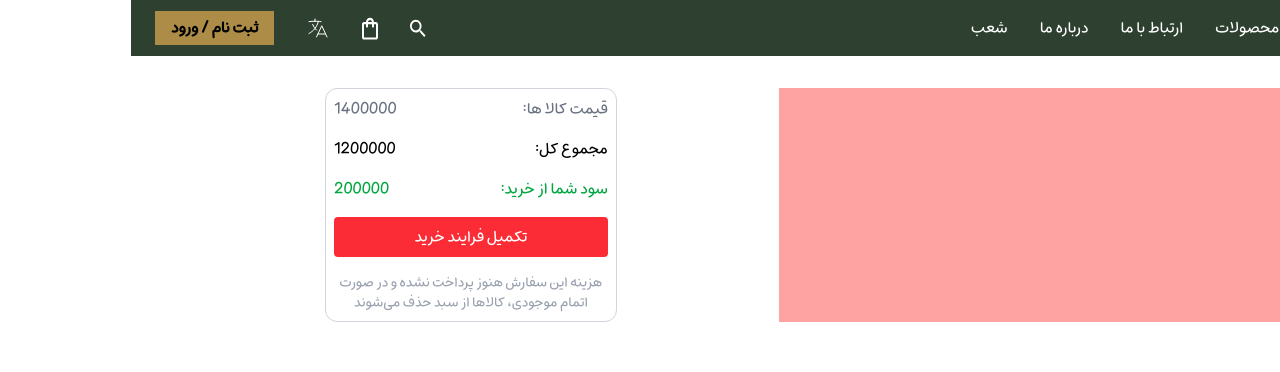
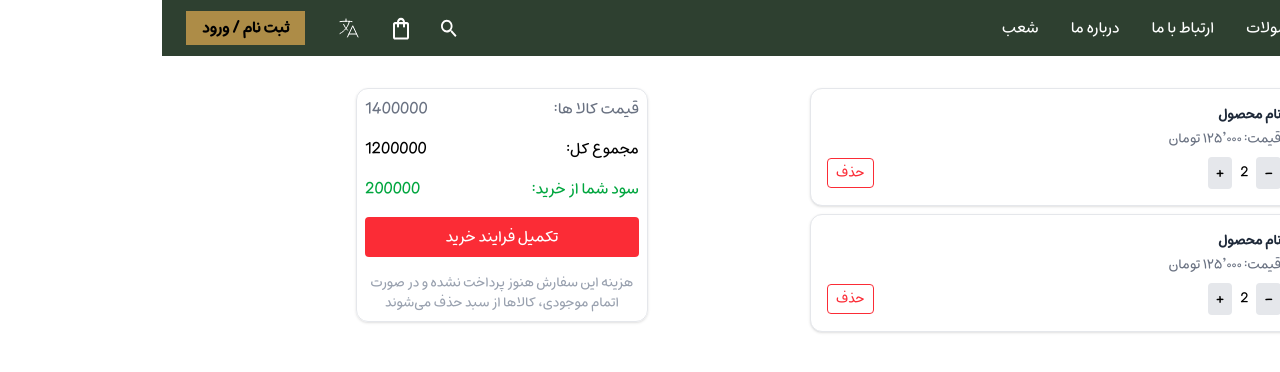
Before and after one commit to Niloofar-Palvaneh/landing_store, a Next.js app: page /shoppingCart in a window 1280 px wide. Shown: the top 372 px of the page. Built offline with nearby package versions, Linux system fonts and the light colour scheme.

Commit message:
shopping card end

```diff
--- a/i18nKeys.ts
+++ b/i18nKeys.ts
@@ -1,4 +1,5 @@
 export const TRANSLATION_KEYS = {
+    DELETE: "delete",
     PAYMENT_WARNING: "payment_warning",
     COMPLETE_THE_PURCHASE_PROCESS: "complete_the_purchase_process",
     YOUR_PROFIT_FROM_THE_PURCHASE: "your_profit_from_the_purchase",
--- a/locales/en/translation.json
+++ b/locales/en/translation.json
@@ -1,8 +1,9 @@
 {
-  "payment_warning" : "This order has not been paid yet. If the items go out of stock, they will be removed from the cart",
-  "complete_the_purchase_process" : "Complete the purchase process",
-  "your_profit_from_the_purchase" : "Your profit from the purchase",
-  "total_amount" : "Total amount",
+  "delete": "delete",
+  "payment_warning": "This order has not been paid yet. If the items go out of stock, they will be removed from the cart",
+  "complete_the_purchase_process": "Complete the purchase process",
+  "your_profit_from_the_purchase": "Your profit from the purchase",
+  "total_amount": "Total amount",
   "product_prices": "Product prices",
   "accessory": "Accessory",
   "pants": "Pants",
--- a/locales/fa/translation.json
+++ b/locales/fa/translation.json
@@ -1,4 +1,5 @@
 {
+    "delete": "حذف",
     "payment_warning": "هزینه این سفارش هنوز پرداخت نشده‌ و در صورت اتمام موجودی، کالاها از سبد حذف می‌شوند",
     "complete_the_purchase_process": "تکمیل فرایند خرید",
     "your_profit_from_the_purchase": "سود شما از خرید",
--- a/src/app/shoppingCart/page.tsx
+++ b/src/app/shoppingCart/page.tsx
@@ -3,15 +3,54 @@
 import React from 'react'
 import { TRANSLATION_KEYS } from '../../../i18nKeys'
 import { useMyTranslation } from '@/hooks/useMyTranslation';
+import Image from 'next/image';
 
 function ShoppingCart() {
     const { t } = useMyTranslation();
     return (
         <>
-            <div className='flex gap-4 md:px-12 px-2 mt-8 '>
-                <div className='w-full bg-red-300'>1</div>
-                <div className='w-full flex justify-center'>
-                    <div className='border border-gray-300 p-2 rounded-xl flex w-1/2 flex-col gap-4'>
+            <div className="flex flex-col md:flex-row gap-4 px-2 md:px-12 mt-8">
+                <div className='w-full flex flex-col gap-2'>
+                    <div className="flex items-center gap-4 p-4 border border-gray-200 rounded-xl shadow-sm bg-white w-full  hover:bg-gray-50 transition-all">
+                        <Image
+                            src="/imgs/cot.png" width={100} height={100}
+                            alt="Product Image"
+                            className="w-20 h-20 object-cover rounded-md border" />
+                        <div className="flex flex-col flex-1">
+                            <h3 className="text-sm font-semibold text-gray-800">نام محصول</h3>
+                            <p className="text-sm text-gray-500 mt-1">قیمت: ۱۲۵٬۰۰۰ تومان</p>
+                            <div className="flex items-center justify-between mt-2">
+                                <div className="flex items-center gap-2">
+                                    <button className="px-2 py-1 bg-gray-200 rounded hover:bg-gray-300">-</button>
+                                    <span className="text-sm font-medium">2</span>
+                                    <button className="px-2 py-1 bg-gray-200 rounded hover:bg-gray-300">+</button>
+                                </div>
+                                <button className="text-red-500 text-sm border-red-500 border px-2 py-1 cursor-pointer rounded">{t(TRANSLATION_KEYS.DELETE)}</button>
+                            </div>
+                        </div>
+                    </div>
+                    <div className="flex items-center gap-4 p-4 border border-gray-200 rounded-xl shadow-sm bg-white w-full  hover:bg-gray-50 transition-all">
+                        <Image
+                            src="/imgs/cot.png" width={100} height={100}
+                            alt="Product Image"
+                            className="w-20 h-20 object-cover rounded-md border" />
+                        <div className="flex flex-col flex-1">
+                            <h3 className="text-sm font-semibold text-gray-800">نام محصول</h3>
+                            <p className="text-sm text-gray-500 mt-1">قیمت: ۱۲۵٬۰۰۰ تومان</p>
+                            <div className="flex items-center justify-between mt-2">
+                                <div className="flex items-center gap-2">
+                                    <button className="px-2 py-1 bg-gray-200 rounded hover:bg-gray-300">-</button>
+                                    <span className="text-sm font-medium">2</span>
+                                    <button className="px-2 py-1 bg-gray-200 rounded hover:bg-gray-300">+</button>
+                                </div>
+                                <button className="text-red-500 text-sm border-red-500 border px-2 py-1 cursor-pointer rounded">{t(TRANSLATION_KEYS.DELETE)}</button>
+                            </div>
+                        </div>
+                    </div>
+                </div>
+
+                <div className='w-full flex justify-center items-start'>
+                    <div className='border border-gray-200 shadow-sm p-2 rounded-xl flex w-full md:w-1/2 flex-col gap-4'>
                         <div className='flex items-center justify-between w-full text-gray-500'>
                             <p>{t(TRANSLATION_KEYS.PRODUCT_PRICES)}:</p>
                             <p>1400000</p>
@@ -24,8 +63,11 @@ function ShoppingCart() {
                             <p>{t(TRANSLATION_KEYS.YOUR_PROFIT_FROM_THE_PURCHASE)}:</p>
                             <p>200000</p>
                         </div>
-                        <button className='bg-red-500 text-white w-full text-center rounded p-2 cursor-pointer '>
-                            {t(TRANSLATION_KEYS.COMPLETE_THE_PURCHASE_PROCESS)}
+                        <button className="group relative overflow-hidden bg-red-500 text-white w-full text-center rounded p-2 cursor-pointer">
+                            <span className="relative z-10">
+                                {t(TRANSLATION_KEYS.COMPLETE_THE_PURCHASE_PROCESS)}
+                            </span>
+                            <span className="absolute left-1/2 top-0 h-full w-0 bg-red-400 opacity-40 transition-all duration-500 group-hover:left-0 group-hover:w-full"></span>
                         </button>
                         <p className='text-sm text-gray-400 text-center'>
                             {t(TRANSLATION_KEYS.PAYMENT_WARNING)}
```
